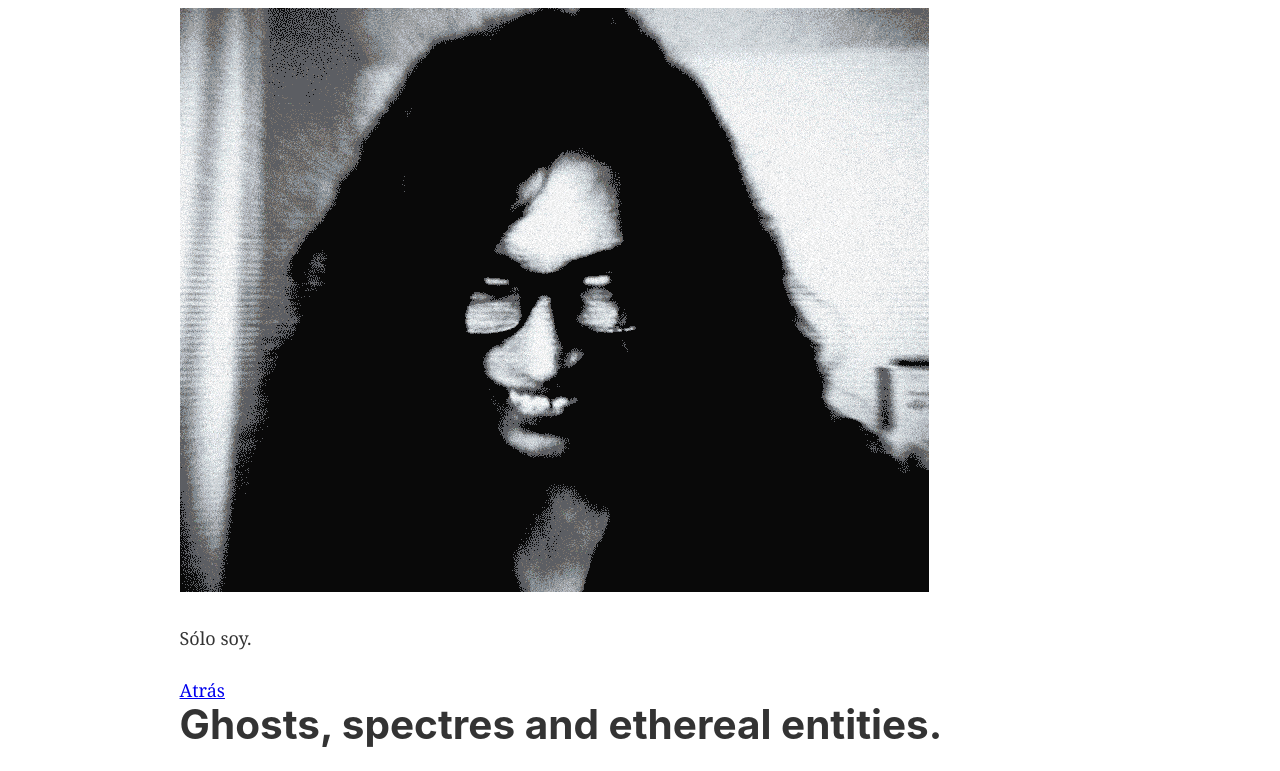
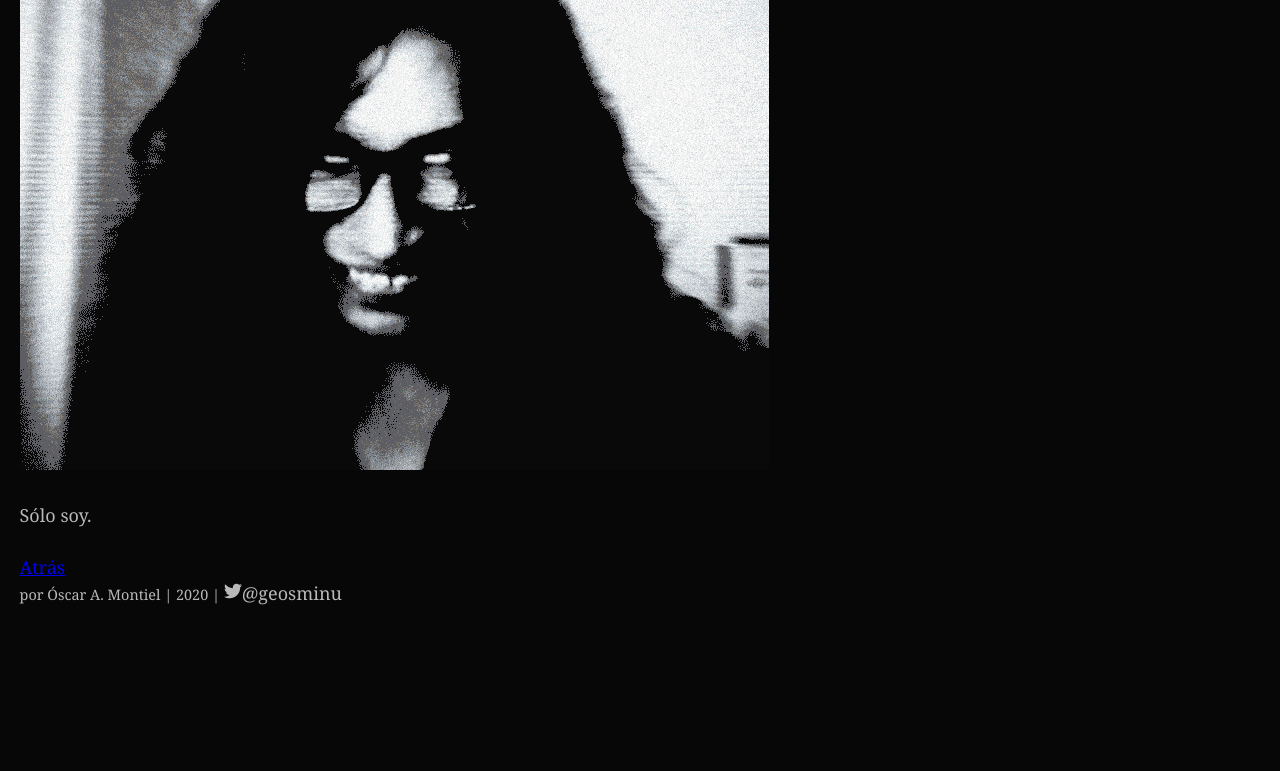
Before and after one commit to animanoir/anim20, a Gatsby site: page /acerca in a window 1280 px wide. Shown: the part 185-956 px from the top of the page. After the commit the page ends 819 px from the top, so only its background shows below. Built offline with nearby package versions, Linux system fonts and the light colour scheme; Gatsby itself is replaced by a stand-in of ours.

Commit message:
Instalé una librería de íconos (por si las)

```diff
--- a/gatsby-config.js
+++ b/gatsby-config.js
@@ -21,8 +21,8 @@ module.exports = {
         name: `gatsby-starter-default`,
         short_name: `starter`,
         start_url: `/`,
-        background_color: `#663399`,
-        theme_color: `#663399`,
+        background_color: `black`,
+        theme_color: `white`,
         display: `minimal-ui`,
         icon: `src/images/gatsby-icon.png`, // This path is relative to the root of the site.
       },
--- a/src/components/layout.css
+++ b/src/components/layout.css
@@ -199,7 +199,8 @@ html {
   box-sizing: inherit;
 }
 body {
-  color: hsla(0, 0%, 0%, 0.8);
+  color: hsla(0, 0%, 90%, 0.8);
+  background-color: rgb(7, 7, 7);
   font-family: georgia, serif;
   font-weight: normal;
   word-wrap: break-word;
@@ -621,8 +622,11 @@ pre tt:after {
   }
 }
 
-
 canvas{
   height: 100%;
   width: 100%;
 }
+
+.layout{
+  height: 100%;
+}
--- a/src/components/layout.js
+++ b/src/components/layout.js
@@ -1,6 +1,7 @@
 import React from "react"
 import PropTypes from "prop-types"
 import { Helmet } from "react-helmet"
+import { FaTwitter } from "react-icons/fa";
 
 import Header from "./header"
 import "./layout.css"
@@ -13,10 +14,10 @@ const Layout = ({ children }) => {
       <title>Animanoir</title>
       <meta name="description" content="site description" />
     </Helmet>
-      <Header siteTitle="Animanoir" />
+
       <div
+      className="layout"
         style={{
-          margin: `0 auto`,
           maxWidth: 960,
           padding: `0 1.0875rem 1.45rem`,
         }}
@@ -24,11 +25,11 @@ const Layout = ({ children }) => {
         <main>
 
           {children}
-          <h1>Ghosts, spectres and ethereal entities.</h1>
         </main>
 
         <footer>
-          <small>por Óscar A. Montiel | 2020</small>
+          <small>por Óscar A. Montiel | 2020 | </small>
+          <FaTwitter />@geosminu
         </footer>
       </div>
     </>
```
Also changed, not shown: package.json (+9 -8 lines), src/components/index/Menu.js (added, +14 -0 lines), src/pages/index.js (+5 -2 lines), 2 other files.
